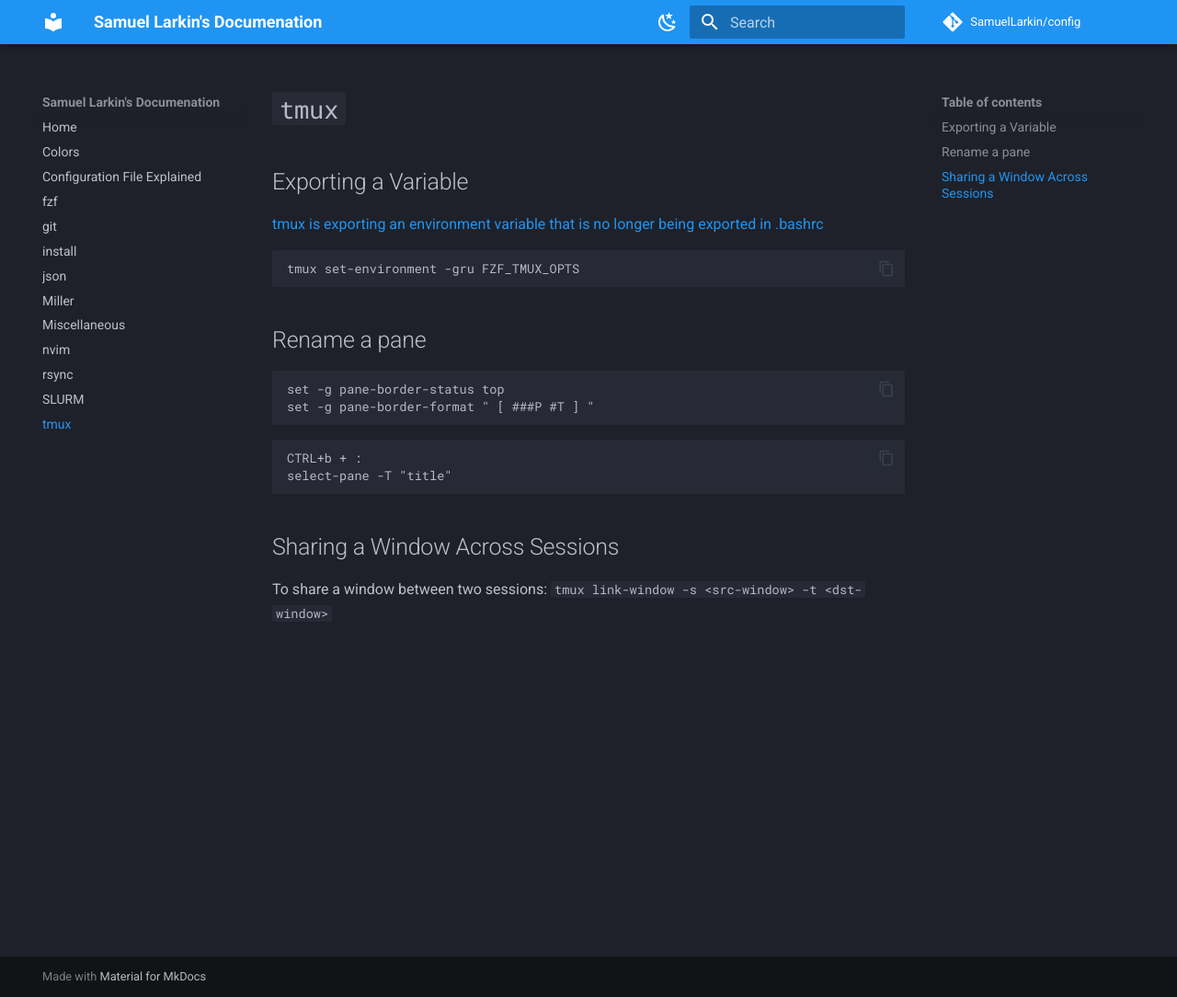
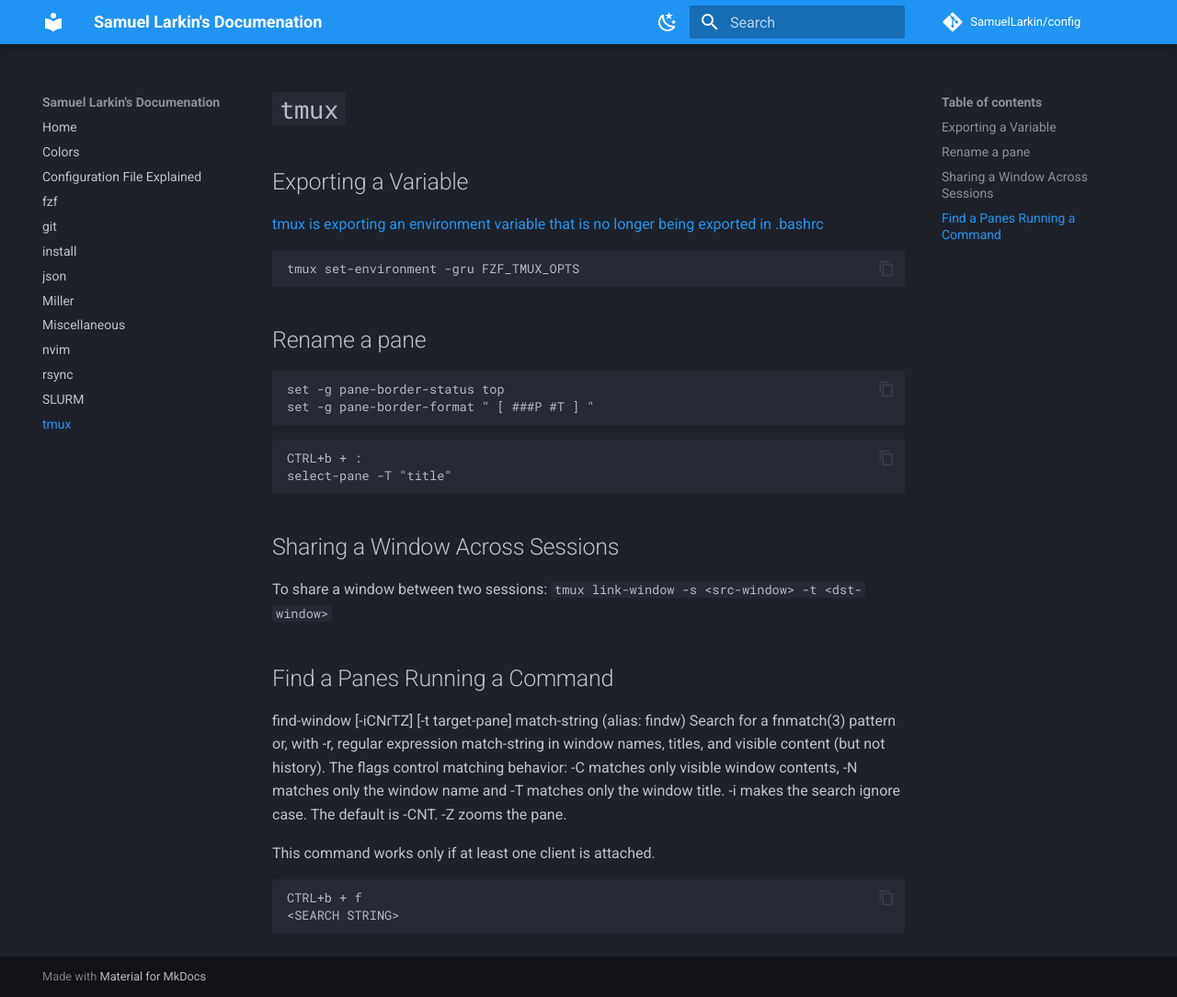
Before and after one commit to SamuelLarkin/config, an MkDocs documentation site: the page built from docs/tmux.md, in a window 1280 px wide and 1084 px high. Shown: the whole window at 92% size. Built offline with MkDocs 1.6.1 and Material for MkDocs 9.7.7, drawn with Linux system fonts in a browser that asks for light colours; comment, search, counter and statistics services are not loaded; the version menu is left out.

Commit message:
doc: how to search tmux's panes for a running program

````diff
--- a/docs/tmux.md
+++ b/docs/tmux.md
@@ -23,3 +23,20 @@
 ## Sharing a Window Across Sessions
 
 To share a window between two sessions: `tmux link-window -s <src-window> -t <dst-window>`
+
+
+## Find a Panes Running a Command
+find-window [-iCNrTZ] [-t target-pane] match-string
+  (alias: findw)
+  Search for a fnmatch(3) pattern or, with -r, regular expression match-string
+  in window names, titles, and visible content (but not history).  The flags
+  control matching behavior: -C matches only visible window contents, -N matches
+  only the window name and -T matches only the window title.  -i makes the search
+  ignore case. The default is -CNT.  -Z zooms the pane.
+
+  This command works only if at least one client is attached.
+
+```tmux
+CTRL+b + f
+<SEARCH STRING>
+```
````
